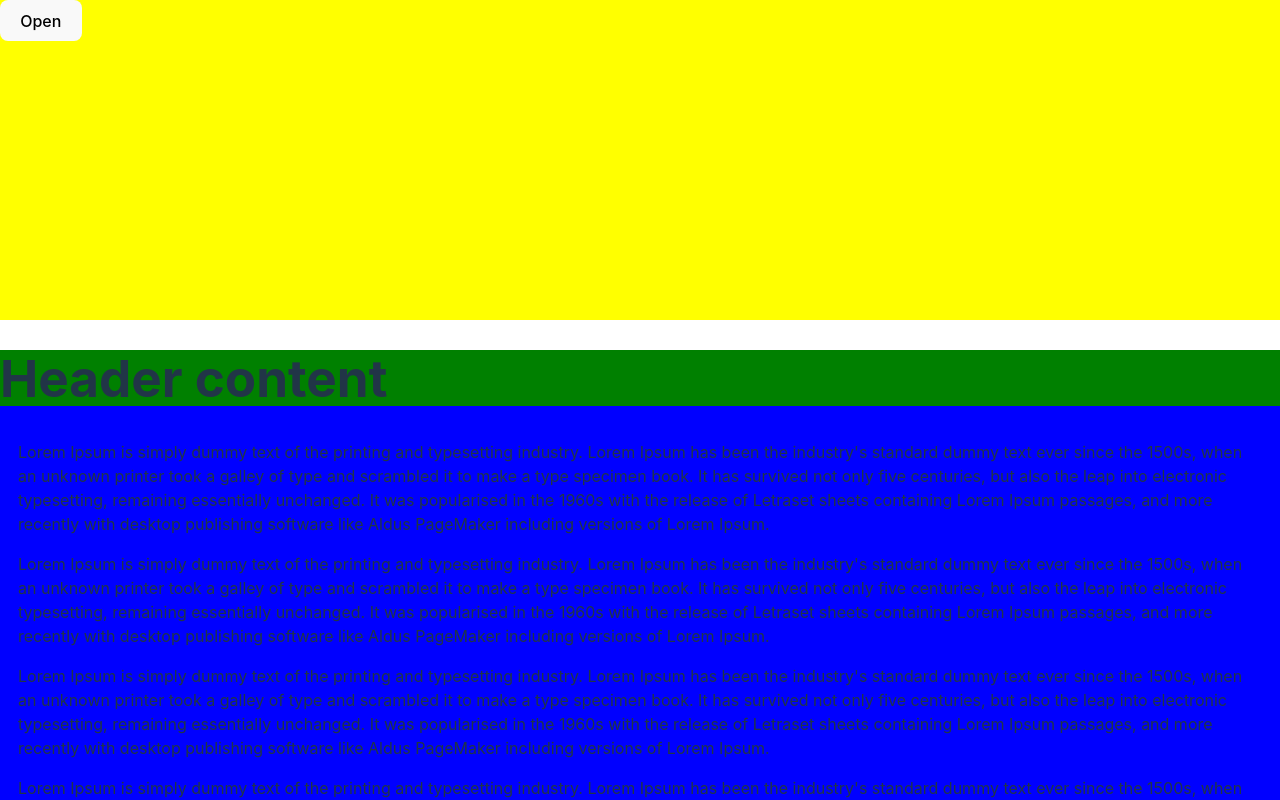
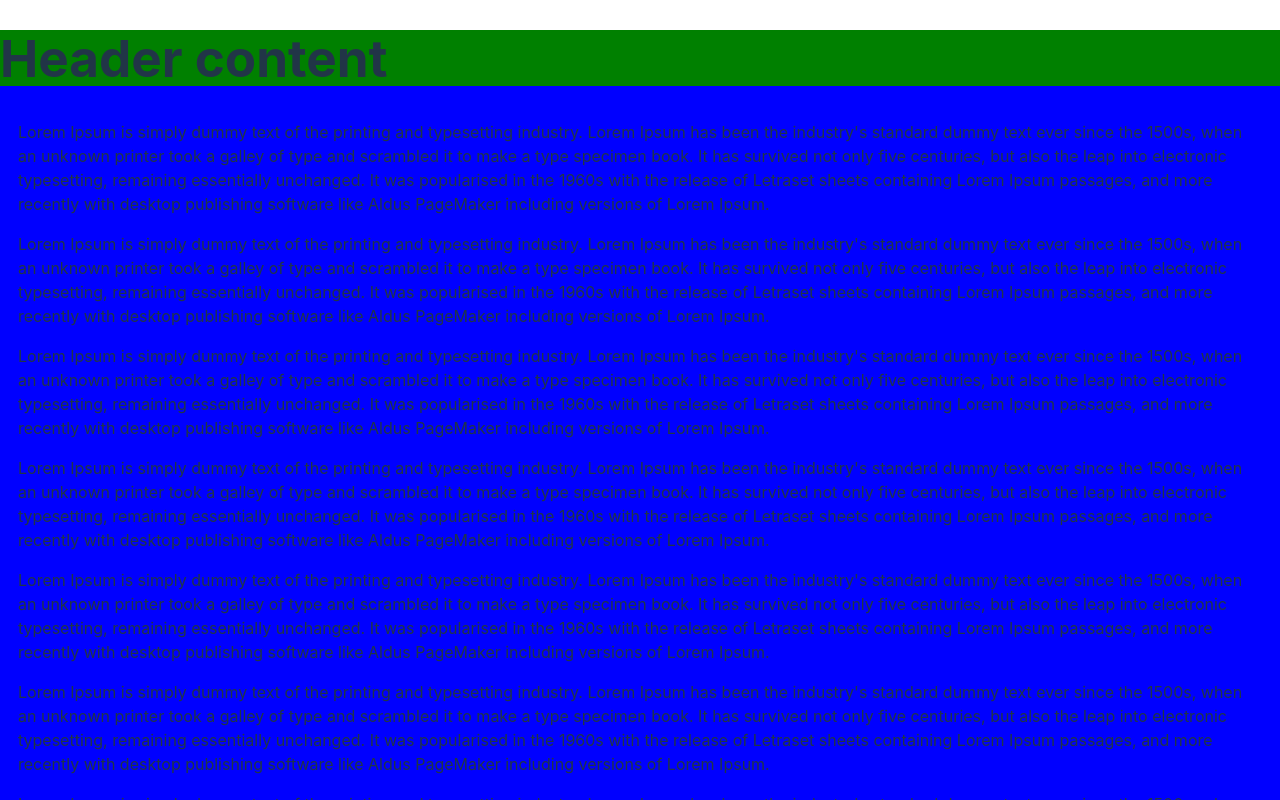
Before and after one commit to mhmd-sdghn/mottem-sheet, a React (Vite) app: page / in a window 1280 px wide. Built offline with nearby package versions, Linux system fonts and the light colour scheme.

Commit message:
[WIP] header scroll in extended mode now hides on body scroll down

```diff
--- a/src/App.tsx
+++ b/src/App.tsx
@@ -8,7 +8,7 @@ function App() {
   const middlePhases = [
     {
       value: 60,
-      scrollable: false,
+      scrollable: true,
     },
   ];
 
@@ -21,7 +21,7 @@ function App() {
         isOpen={isOpen}
         setIsOpen={setOpen}
         middlePhases={middlePhases}
-        initPhaseActiveIndex={1}
+        initPhaseActiveIndex={2}
         // onActiveIndexChange={(index) => null}
         showDragArea
         useHeadAsFirstPhase
--- a/src/components/NewSheet/BottomSheet/BottomSheet.tsx
+++ b/src/components/NewSheet/BottomSheet/BottomSheet.tsx
@@ -38,7 +38,7 @@ export interface Props extends PropsWithChildren {
 export default function BottomSheet(props: Props) {
   const ref = useRef(null);
   const headRef = useRef<HTMLDivElement>(null);
-  const closePhase = { value: 0, scrollable: false };
+  const initPhase = { value: 0, scrollable: false };
   const extendedPhase = { value: 100, scrollable: true };
   const phaseThreshold = 60;
 
@@ -47,9 +47,9 @@ export default function BottomSheet(props: Props) {
     window.innerHeight || 0,
   );
 
-  const [phases] = useState([closePhase, ...props.middlePhases, extendedPhase]);
+  const [phases] = useState([initPhase, ...props.middlePhases, extendedPhase]);
   const [isDragLocked, setIsDragLocked] = useState(false);
-  const [isScrollLocked, setIsScrollLocked] = useState(true);
+  const [isScrollLocked, setIsScrollLocked] = useState(false);
   const [scrollY, setScrollY] = useState(0);
   const [phaseActiveIndex, setPhaseActiveIndex] = useState(
     props.initPhaseActiveIndex || 0,
@@ -67,7 +67,7 @@ export default function BottomSheet(props: Props) {
         if (phaseActiveIndex <= 0) {
           setPhaseActiveIndex(0);
           handlePhaseActiveIndexChange(0);
-          return closePhase.value;
+          return initPhase.value;
         }
 
         setPhaseActiveIndex(phaseActiveIndex - 1);
@@ -94,6 +94,35 @@ export default function BottomSheet(props: Props) {
   }));
 
   let distanceFromBottom: number = -1;
+  let hiddenHeadSpace: number = -1;
+  const handleScrollYChange = (value: number, last: boolean, down: boolean) => {
+    // hide header on extended mode when body scrolled
+
+    if (hiddenHeadSpace === -1) {
+      hiddenHeadSpace = style.y.get();
+    }
+
+    let animTo = hiddenHeadSpace - value;
+    if (phaseActiveIndex === phases.length - 1) {
+      if (animTo < vh * -1) {
+        animTo = vh * -1;
+      }
+
+      if (value === 0 && headRef.current) {
+        animTo = vh * -1 + headRef.current.offsetHeight;
+      }
+
+      console.log("salam", animTo);
+
+      api.start({ y: animTo, immediate: down });
+
+      if (last) {
+        hiddenHeadSpace = -1;
+      }
+    }
+
+    setScrollY(value);
+  };
 
   const bind = useDrag(
     (state) => {
@@ -108,34 +137,20 @@ export default function BottomSheet(props: Props) {
 
       let disabled = false;
 
-      const yValue = style.y.get();
+      const headH = headRef.current?.offsetHeight || 0;
 
-      const headH = headRef.current?.offsetHeight || 0;
+      const unsignedMy = Math.abs(my);
+
+      const finalDirection =
+        my > 0 ? FinalAnimDirection.DOWN : FinalAnimDirection.UP;
 
       if (isDragLocked) {
         if (scrollY !== 0 || my < 0) disabled = true;
       }
 
       const _target = target as HTMLElement;
-
       if (_target.closest("[data-drag-area]")) {
         disabled = false;
-      }
-
-      // hide header on extended mode when body scrolled
-
-      const hiddenHeadSpace = vh * -1 - scrollY;
-
-      if (
-        phaseActiveIndex === phases.length - 1 &&
-        yValue >= vh * -1 &&
-        hiddenHeadSpace >= vh * -1
-      ) {
-        api.start({ y: vh * -1 - scrollY });
-
-        if (phases[phaseActiveIndex].scrollable && !down && last) {
-          setIsScrollLocked(false);
-        }
       }
 
       if (disabled) {
@@ -160,9 +175,6 @@ export default function BottomSheet(props: Props) {
         distanceFromBottom = -1;
 
         // here we should calculate which phases we should switch to after user drag is over
-        const finalDirection =
-          my > 0 ? FinalAnimDirection.DOWN : FinalAnimDirection.UP;
-        const unsignedMy = Math.abs(my);
 
         if (unsignedMy >= phaseThreshold) {
           // switch phases
@@ -237,7 +249,7 @@ export default function BottomSheet(props: Props) {
             setLockDrag={(state: boolean) => setIsDragLocked(state)}
             phase={phases[phaseActiveIndex]}
             disableScroll={isScrollLocked}
-            setScrollY={setScrollY}
+            setScrollY={handleScrollYChange}
           >
             {props.children[1]}
           </ChildrenWithProps>
--- a/src/components/NewSheet/SheetBody/SheetBody.tsx
+++ b/src/components/NewSheet/SheetBody/SheetBody.tsx
@@ -1,5 +1,5 @@
 import styled from "styled-components";
-import { PropsWithChildren, useEffect, useLayoutEffect, useRef } from "react";
+import { PropsWithChildren, useLayoutEffect, useRef } from "react";
 import { Phase } from "../BottomSheet/BottomSheet.tsx";
 import { useScroll } from "@use-gesture/react";
 
@@ -7,7 +7,7 @@ interface Props extends PropsWithChildren {
   height?: string;
   phase?: Phase;
   setLockDrag?: (state: boolean) => void;
-  setScrollY?: (state: number) => void;
+  setScrollY?: (y: number, last: boolean, down: boolean) => void;
   disableScroll?: boolean;
   viewPortHeight?: number;
 }
@@ -22,10 +22,12 @@ export default function SheetBody(props: Props) {
 
   const bind = useScroll((state) => {
     const {
+      last,
+      down,
       values: [, y],
     } = state;
 
-    if (typeof props.setScrollY === "function") props.setScrollY(y);
+    if (typeof props.setScrollY === "function") props.setScrollY(y, last, down);
   }, {});
 
   useLayoutEffect(() => {
```
